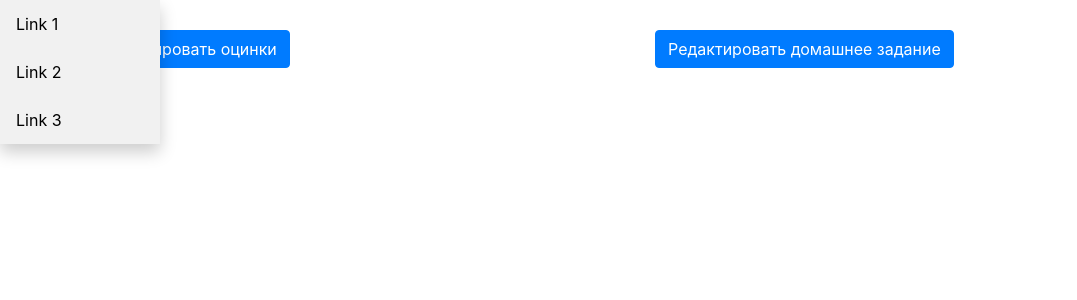
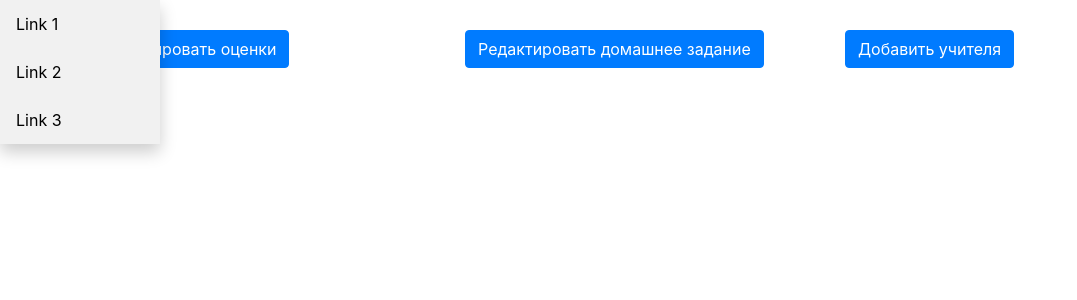
Before and after one commit to ilyastar9999/CROC_Password_of_wifi, a Flask app: page /classes/1 in a window 1280 px wide. Shown: the part 60-360 px from the top of the page, without its empty margins (0-1077 px from the left). Run offline with Flask 3, Linux system fonts and the light colour scheme; data that the repository does not hold is empty; parts of the project's set-up code (start-up, migrations or seed data) failed here and were passed over; some libraries are stand-ins or nearby versions.

Commit message:
added buttons to class.html

```diff
--- a/templates/Class.html
+++ b/templates/Class.html
@@ -66,11 +66,15 @@
 
   <div class = "row">
     <div class = "col-sm">
-      <a class = "btn btn-primary" href="#"> Редактировать оцинки </a>
+      <a class = "btn btn-primary" href="/classes/{{id}}/edit_marks"> Редактировать оценки </a>
     </div>
 
     <div class = "col-sm">
-      <a class = "btn btn-primary" href="#"> Редактировать домашнее задание </a>
+      <a class = "btn btn-primary" href="/classes/{{id}}/edit_homework"> Редактировать домашнее задание </a>
+    </div>
+
+    <div class = "col-sm">
+      <a class = "btn btn-primary" href="/classes/{{id}}/add_teacher"> Добавить учителя </a>
     </div>
   </div>
   <br>
```
